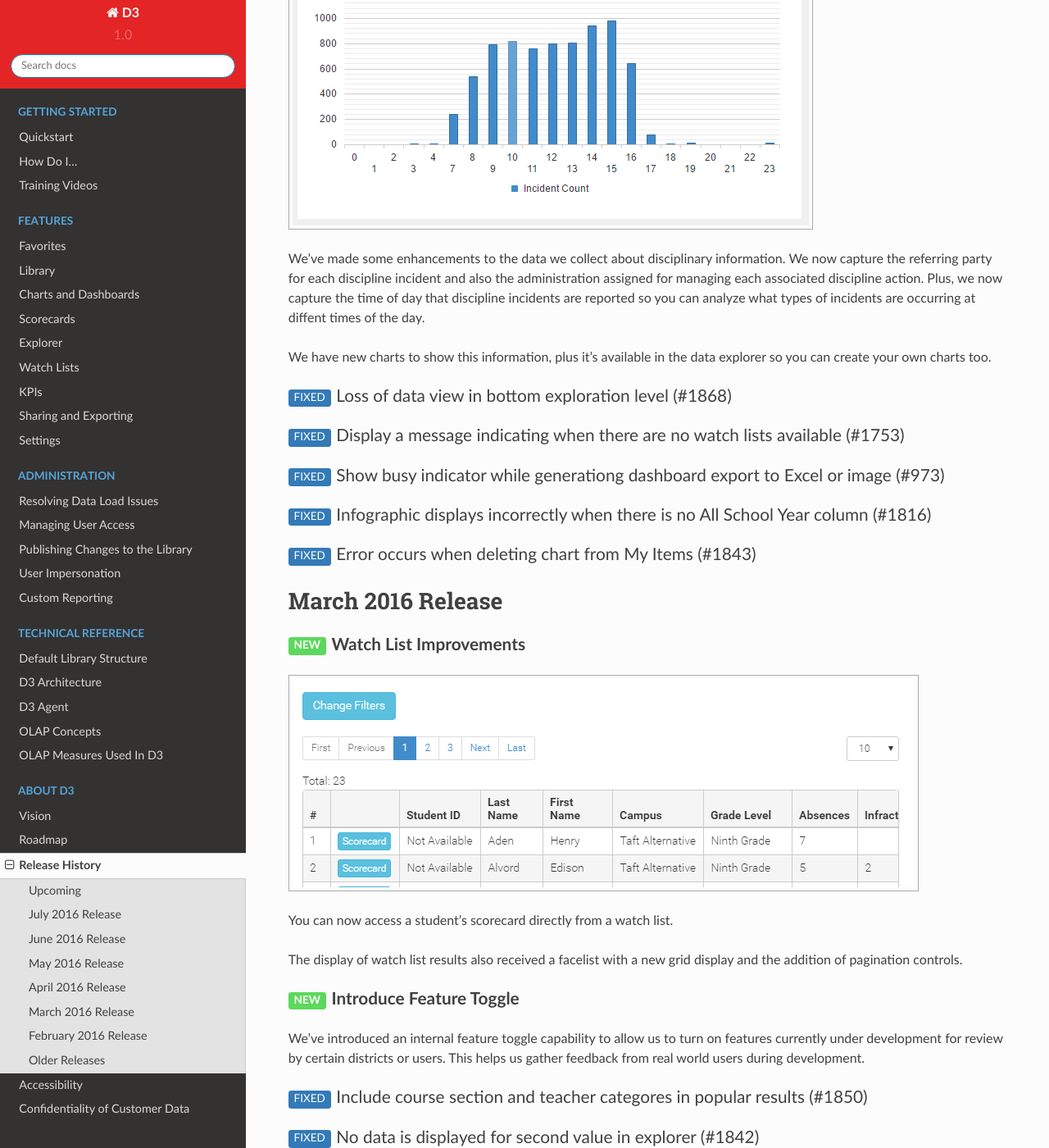
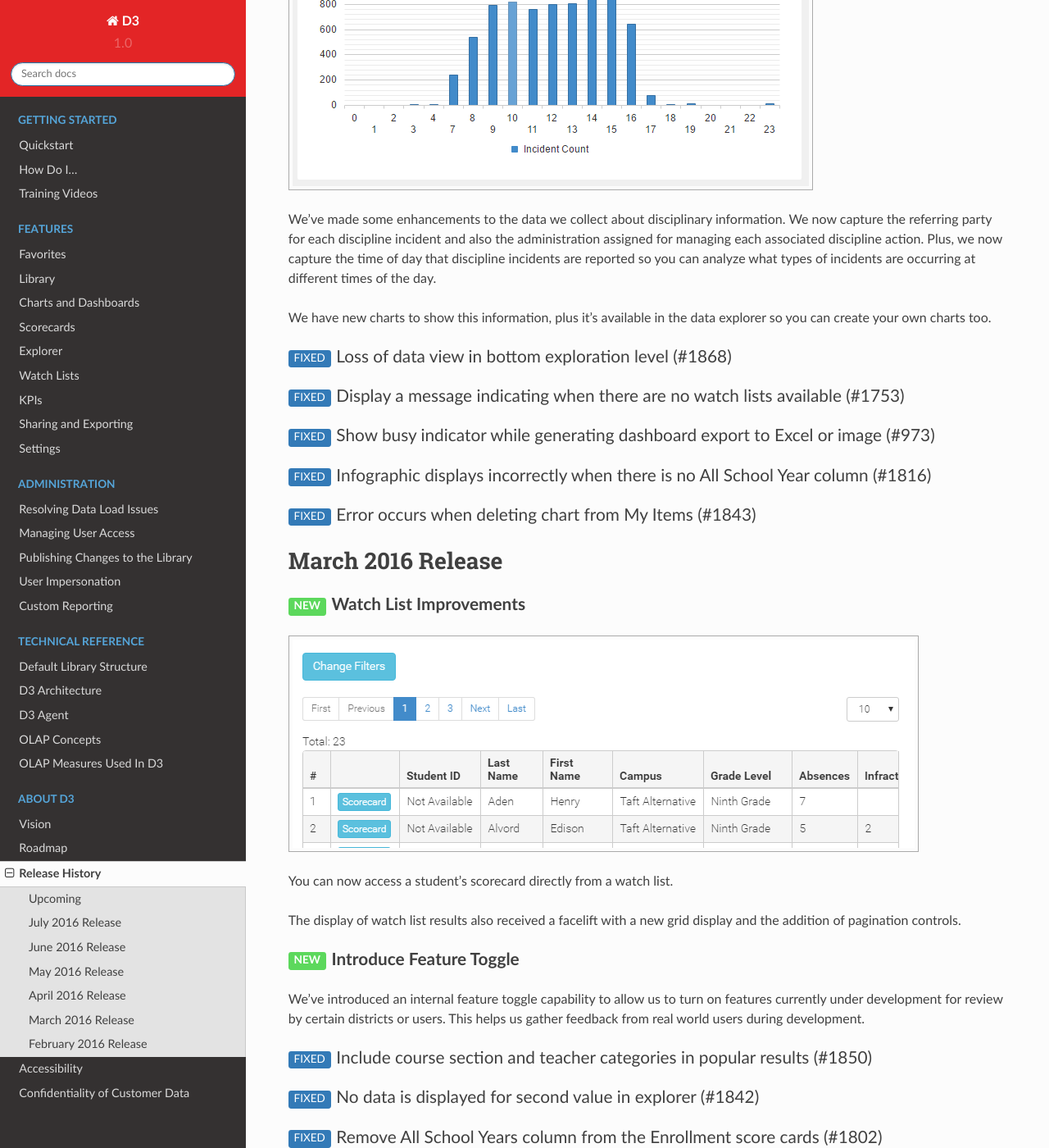
Before and after one commit to K12Dynamics/D3, a Sphinx documentation site: the page built from docs/about/releases.md, in a window 1280 px wide and 1400 px high, scrolled down 7473 px. Shown: the whole window at 82% size. Built offline with Sphinx 7.4.7 and the Read the Docs theme 2.0.0, drawn with Linux system fonts in a browser that asks for light colours; some of the changed text lies outside the part shown.

Commit message:
Fix typos.

```diff
--- a/docs/about/releases.md
+++ b/docs/about/releases.md
@@ -6,11 +6,9 @@
 
 <p class="upcoming"><span class="label"></span>Color Themes</p>
 
-<p class="upcoming"><span class="label"></span>Watchlist Management Redesign</p>
+<p class="upcoming"><span class="label"></span>Watch List Management Redesign</p>
 
 <p class="upcoming"><span class="label"></span>Toggle Measure Visibility in Charts</p>
-
-<p class="upcoming"><span class="label"></span>Ability to Specify Ranges when Filtering Date Category Items</p>
 
 <p class="upcoming"><span class="label"></span>Ability to Specify Ranges when Filtering Date Category Items</p>
 
@@ -124,7 +122,7 @@
 <p class="fixed"><span class="label"></span>Unable to explore scorecards that have multiple measures (#2028)</p>
 <p class="fixed"><span class="label"></span>The home screen is shown after login expiration rather than the item specified in the URL (#2023)</p>
 <p class="fixed"><span class="label"></span>Rename EOC Tracker to Student Tracker (#1986)</p>
-<p class="fixed"><span class="label"></span>Wrap long filter selection names to multple lines for improved readability (#1982)</p>
+<p class="fixed"><span class="label"></span>Wrap long filter selection names to multiple lines for improved readability (#1982)</p>
 <p class="fixed"><span class="label"></span>Vertical scrollbar appears in chart data view even if it's not needed (#1940)</p>
 <p class="fixed"><span class="label"></span>Do not show empty folders in library. This is needed for the teacher role (#1963)</p>
 
@@ -149,13 +147,13 @@
 
 We've made some enhancements to the data we collect about disciplinary information. We now capture the referring party for each
 discipline incident and also the administration assigned for managing each associated discipline action. Plus, we now capture the
-time of day that discipline incidents are reported so you can analyze what types of incidents are occurring at diffent times of the day.
+time of day that discipline incidents are reported so you can analyze what types of incidents are occurring at different times of the day.
 
 We have new charts to show this information, plus it's available in the data explorer so you can create your own charts too.
 
 <p class="fixed"><span class="label"></span>Loss of data view in bottom exploration level (#1868)</p>
 <p class="fixed"><span class="label"></span>Display a message indicating when there are no watch lists available (#1753)</p>
-<p class="fixed"><span class="label"></span>Show busy indicator while generationg dashboard export to Excel or image (#973)</p>
+<p class="fixed"><span class="label"></span>Show busy indicator while generating dashboard export to Excel or image (#973)</p>
 <p class="fixed"><span class="label"></span>Infographic displays incorrectly when there is no All School Year column (#1816)</p>
 <p class="fixed"><span class="label"></span>Error occurs when deleting chart from My Items (#1843)</p>
 
@@ -167,14 +165,14 @@
 
 You can now access a student's scorecard directly from a watch list.
 
-The display of watch list results also received a facelist with a new grid display and the addition of pagination controls.
+The display of watch list results also received a facelift with a new grid display and the addition of pagination controls.
 
 <p class="new featured"><span class="label"></span>Introduce Feature Toggle</p>
 
 We've introduced an internal feature toggle capability to allow us to turn on features currently under development for
 review by certain districts or users. This helps us gather feedback from real world users during development.
 
-<p class="fixed"><span class="label"></span>Include course section and teacher categores in popular results (#1850)</p>
+<p class="fixed"><span class="label"></span>Include course section and teacher categories in popular results (#1850)</p>
 <p class="fixed"><span class="label"></span>No data is displayed for second value in explorer (#1842)</p>
 <p class="fixed"><span class="label"></span>Remove All School Years column from the Enrollment score cards (#1802)</p>
 <p class="fixed"><span class="label"></span>Top n filter not applied to chart created from Explorer (#1801)</p>
@@ -193,9 +191,3 @@
 <p class="fixed"><span class="label"></span>Should be able to add user created charts to new dashboard (#1764)</p>
 <p class="fixed"><span class="label"></span>Layout issue in student enrollment grid (#1737)</p>
 <p class="fixed"><span class="label"></span>Cannot navigate backwards from quick search (#1677)</p>
-
-## Older Releases
-
-**Highlights from our earlier releases include:**
-
-TODO
```
